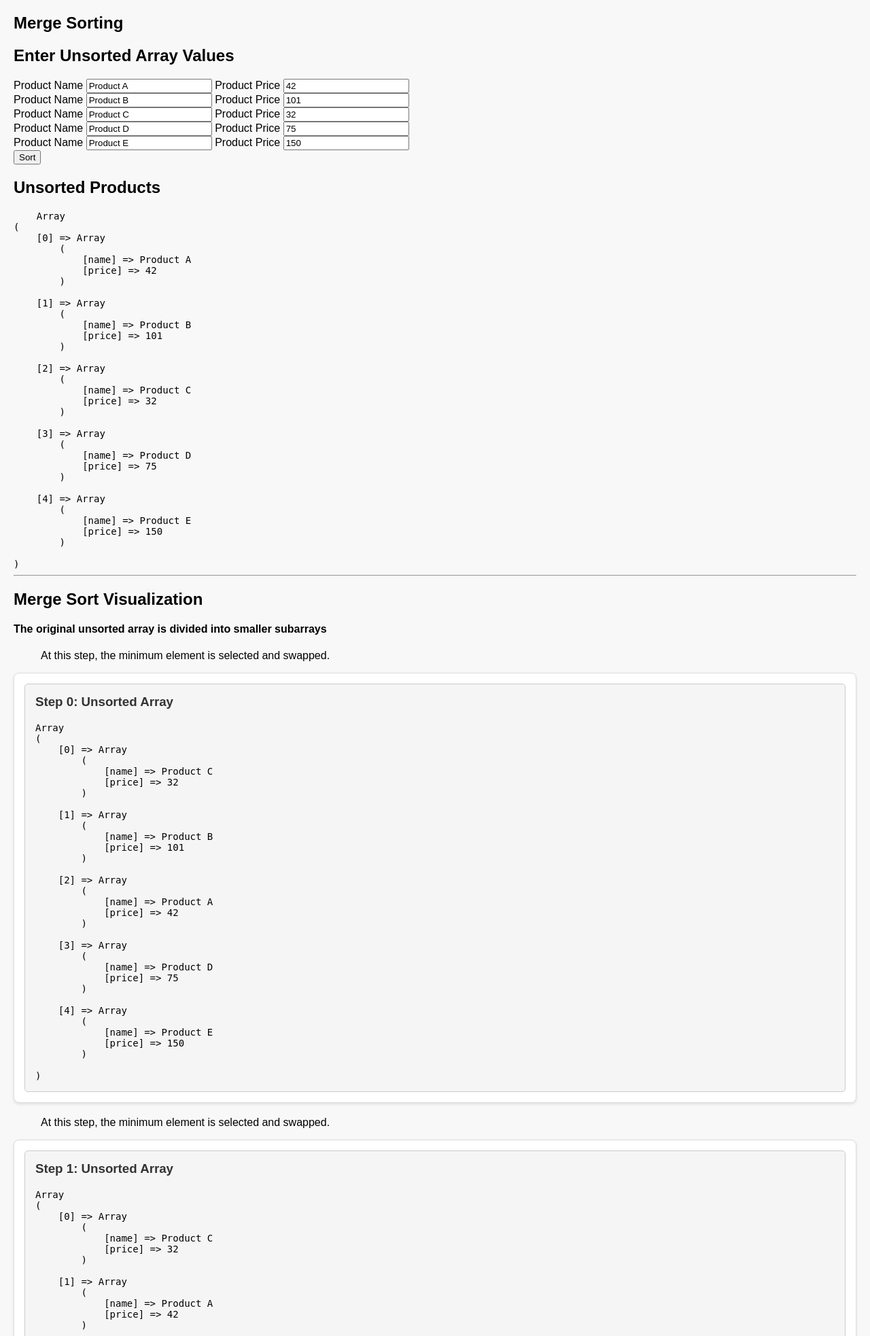
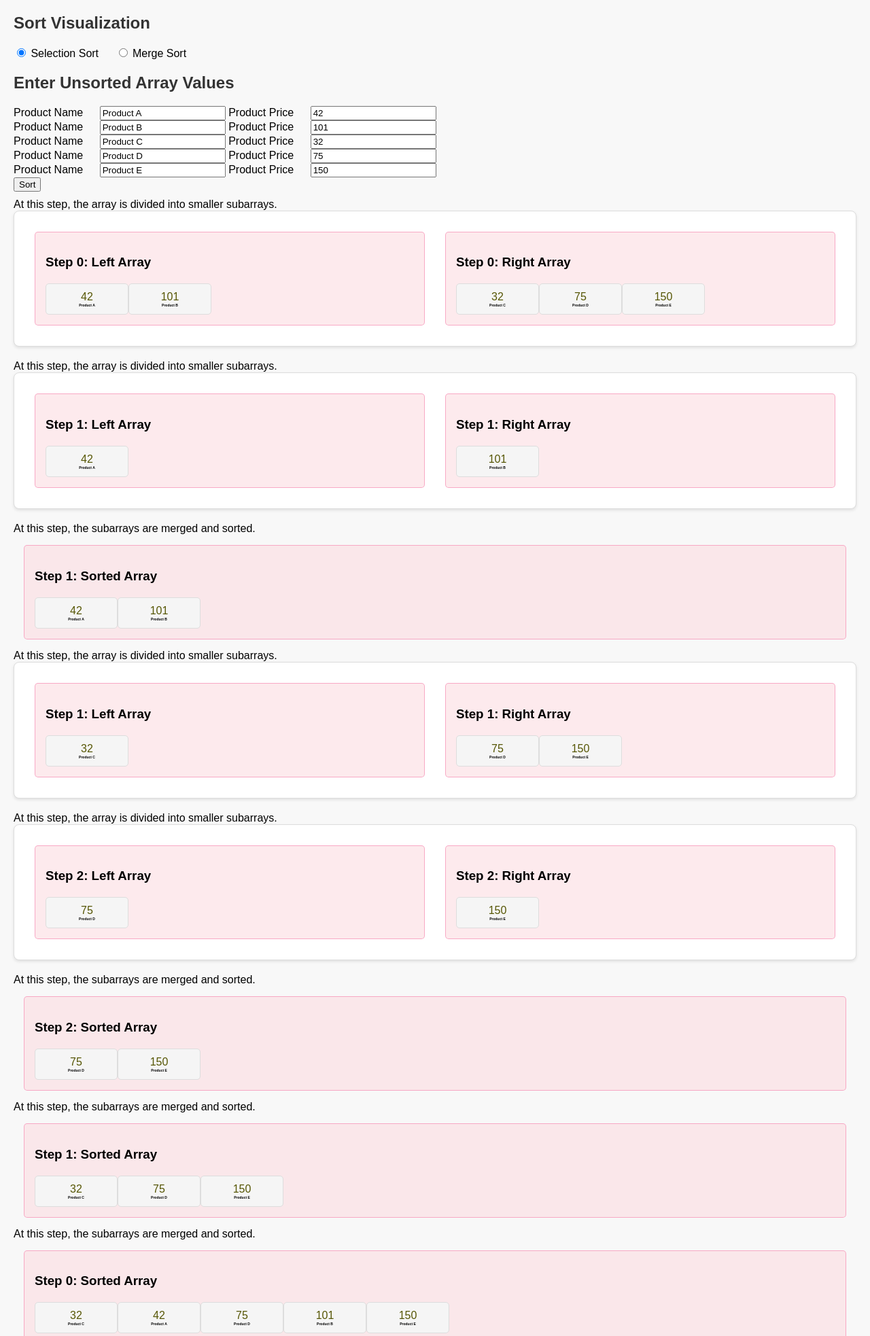
Before and after one commit to ayahosnii/SortingAlgorithms, a PHP site: page /MergeSorting/index.php in a window 1280 px wide. Shown: the top 1966 px of the page at 68% size. Run offline with PHP 8.4, Linux system fonts and the light colour scheme.

Commit message:
selection sort

```diff
--- a/MergeSorting/MergeSortVisualization.php
+++ b/MergeSorting/MergeSortVisualization.php
@@ -14,12 +14,12 @@ class MergeSortVisualization implements Display
         echo '<div class="step-container">';
         echo '<div class="step">';
         echo '<h3>Step ' . $level . ': Left Array</h3>';
-        $this->displayData($array['left']);
+        $this->displayVisualArray($array['left']);
         echo '</div>';
 
         echo '<div class="step">';
         echo '<h3>Step ' . $level . ': Right Array</h3>';
-        $this->displayData($array['right']);
+        $this->displayVisualArray($array['right']);
         echo '</div>';
         echo '</div>';
     }
@@ -30,17 +30,31 @@ class MergeSortVisualization implements Display
 
         echo '<div class="step">';
         echo '<h3>Step ' . $level . ': Sorted Array</h3>';
-        $this->displayData($sorted);
+        $this->displayVisualArray($sorted);
         echo '</div>';
     }
 
     public function displayData($products)
     {
+        // Default implementation using print_r
         echo "<pre>";
         print_r($products);
         echo "</pre>";
         echo PHP_EOL;
     }
+
+    private function displayVisualArray($products)
+    {
+        echo '<div class="visual-array">';
+        foreach ($products as $product) {
+            echo '<div class="array-item">';
+            echo '<div class="product-box">';
+            echo '<div class="product-price">' . $product['price']  . '</div>';
+            echo '<div class="product-name" style="font-size: 5px">' . $product['name'] . '</div>';
+
+            echo '</div>';
+            echo '</div>';
+        }
+        echo '</div>';
+    }
 }
-
-?>
--- a/MergeSorting/SelectionSortVisualization.php
+++ b/MergeSorting/SelectionSortVisualization.php
@@ -14,7 +14,7 @@ class SelectionSortVisualization implements Display
         echo '<div class="step-container">';
         echo '<div class="step">';
         echo '<h3>Step ' . $level . ': Unsorted Array</h3>';
-        $this->displayData($array);
+        $this->displayVisualArray($array);
         echo '</div>';
         echo '</div>';
     }
@@ -25,7 +25,7 @@ class SelectionSortVisualization implements Display
 
         echo '<div class="step">';
         echo '<h3>Step ' . $level . ': Sorted Array</h3>';
-        $this->displayData($sorted);
+        $this->displayVisualArray($sorted);
         echo '</div>';
     }
 
@@ -36,6 +36,22 @@ class SelectionSortVisualization implements Display
         echo "</pre>";
         echo PHP_EOL;
     }
+
+    private function displayVisualArray($products)
+    {
+        echo '<div class="visual-array">';
+        foreach ($products as $product) {
+            echo '<div class="array-item">';
+            echo '<div class="product-box">';
+            echo '<div class="product-price">' . $product['price']  . '</div>';
+            echo '<div class="product-name" style="font-size: 5px">' . $product['name'] . '</div>';
+
+            echo '</div>';
+            echo '</div>';
+        }
+        echo '</div>';
+    }
+
 }
 
 ?>
--- a/MergeSorting/index.php
+++ b/MergeSorting/index.php
@@ -3,6 +3,8 @@ require_once __DIR__ . '../../vendor/autoload.php';
 
 use MergeSorting\MergeSorter;
 use MergeSorting\MergeSortVisualization;
+use MergeSorting\SelectionSorter;
+use MergeSorting\SelectionSortVisualization;
 
 // Check if the form is submitted
 if ($_SERVER['REQUEST_METHOD'] === 'POST') {
@@ -28,10 +30,21 @@ if ($_SERVER['REQUEST_METHOD'] === 'POST') {
         ['name' => 'Product E', 'price' => 150],
     ];
 }
+include 'merge_template.php';
 
-$visualization = new \MergeSorting\SelectionSortVisualization();
-$mergeSorter = new \MergeSorting\SelectionSorter($visualization);
+// Sort Algorithm Visualization
+$selectedAlgorithm = $_POST['sorting_algorithm'] ?? 'merge';
+
+if ($selectedAlgorithm === 'merge') {
+    $visualization = new MergeSortVisualization();
+    $sorter = new MergeSorter($visualization);
+} elseif ($selectedAlgorithm === 'selection') {
+    $visualization = new SelectionSortVisualization();
+    $sorter = new SelectionSorter($visualization);
+}
+
+$sortedResult = $sorter->sort($unsortedProducts);
+$visualization->displayData($sortedResult);
 
 // Include the template file
-include 'merge_template.php';
 ?>
--- a/MergeSorting/merge_template.php
+++ b/MergeSorting/merge_template.php
@@ -1,17 +1,69 @@
-<!-- template.php -->
-
 <!DOCTYPE html>
 <html lang="en">
 <head>
     <meta charset="UTF-8">
     <meta name="viewport" content="width=device-width, initial-scale=1.0">
-    <title>Merge Sort Visualization</title>
+    <title>Sort Visualization</title>
     <style>
         body {
             font-family: Arial, sans-serif;
             margin: 20px;
             background-color: #f8f8f8;
         }
+
+        h2 {
+            color: #333;
+        }
+
+        form {
+            margin-bottom: 20px;
+        }
+
+        label {
+            margin-right: 20px;
+        }
+
+        .sorting-algorithm {
+            margin-bottom: 10px;
+        }
+
+        .sorting-algorithm label {
+            margin-right: 20px;
+        }
+
+        .visual-array {
+            display: flex;
+            flex-wrap: wrap;
+            gap: 0px;
+            margin-top: 20px;
+            transition: transform 0.3s ease-in-out; /* Add a smooth transition effect */
+        }
+
+        .visual-array:hover {
+            transform: scale(1.05); /* Increase the scale on hover */
+        }
+
+
+        .array-item {
+            border: 1px solid #ddd;
+            border-radius: 5px;
+            padding: 10px;
+            background-color: #f5f5f5;
+            width: 100px; /* Adjust the width as needed */
+        }
+
+        .product-box {
+            text-align: center;
+        }
+
+        .product-name {
+            font-weight: bold;
+        }
+
+        .product-price {
+            color: #565604;
+        }
+
         .step-container {
             display: flex;
             justify-content: space-between;
@@ -22,18 +74,23 @@
             border-radius: 8px;
             box-shadow: 0 2px 4px rgba(0, 0, 0, 0.1);
         }
+
         .step {
             flex: 1;
             padding: 15px;
+            margin: 15px;
             box-sizing: border-box;
-            background-color: #f5f5f5;
-            border: 1px solid #ccc;
+            background-color: rgba(252, 221, 226, 0.6);
+            border: 1px solid rgba(245, 125, 171, 0.6);
             border-radius: 5px;
         }
-        h3 {
-            margin-top: 0;
-            color: #333;
+
+        ul {
+            list-style: none;
+            padding: 0;
+            margin: 0;
         }
+
         pre {
             margin: 0;
             font-size: 14px;
@@ -44,9 +101,18 @@
 </head>
 <body>
 
-<h2>Merge Sorting</h2>
-<h2>Enter Unsorted  Array Values</h2>
-<form method="post" action="">
+<h2>Sort Visualization</h2>
+
+<form method="post" action="" class="sorting-algorithm">
+    <label>
+        <input type="radio" name="sorting_algorithm" value="selection" checked> Selection Sort
+    </label>
+
+    <label>
+        <input type="radio" name="sorting_algorithm" value="merge"> Merge Sort
+    </label>
+
+    <h2>Enter Unsorted Array Values</h2>
     <?php foreach ($unsortedProducts as $product): ?>
         <label for="product_name[]">Product Name</label>
         <input name="product_name[]" value="<?= $product['name']; ?>">
@@ -58,21 +124,5 @@
     <input type="submit" value="Sort">
 </form>
 
-<h2>Unsorted Products</h2>
-<pre>
-    <?php print_r($unsortedProducts); ?>
-</pre>
-<hr>
-
-<h2>Merge Sort Visualization</h2>
-<h4>The original unsorted array is divided into smaller subarrays</h4>
-<?php
-$sortedMerge = $mergeSorter->sort($unsortedProducts);
-?>
-<h4>until each subarray contains 1 or 0 elements.
-    This is the base case, and no further division is possible.</h4>
-<?php
-$visualization->displayData($sortedMerge);
-?>
-<body>
+</body>
 </html>
```
